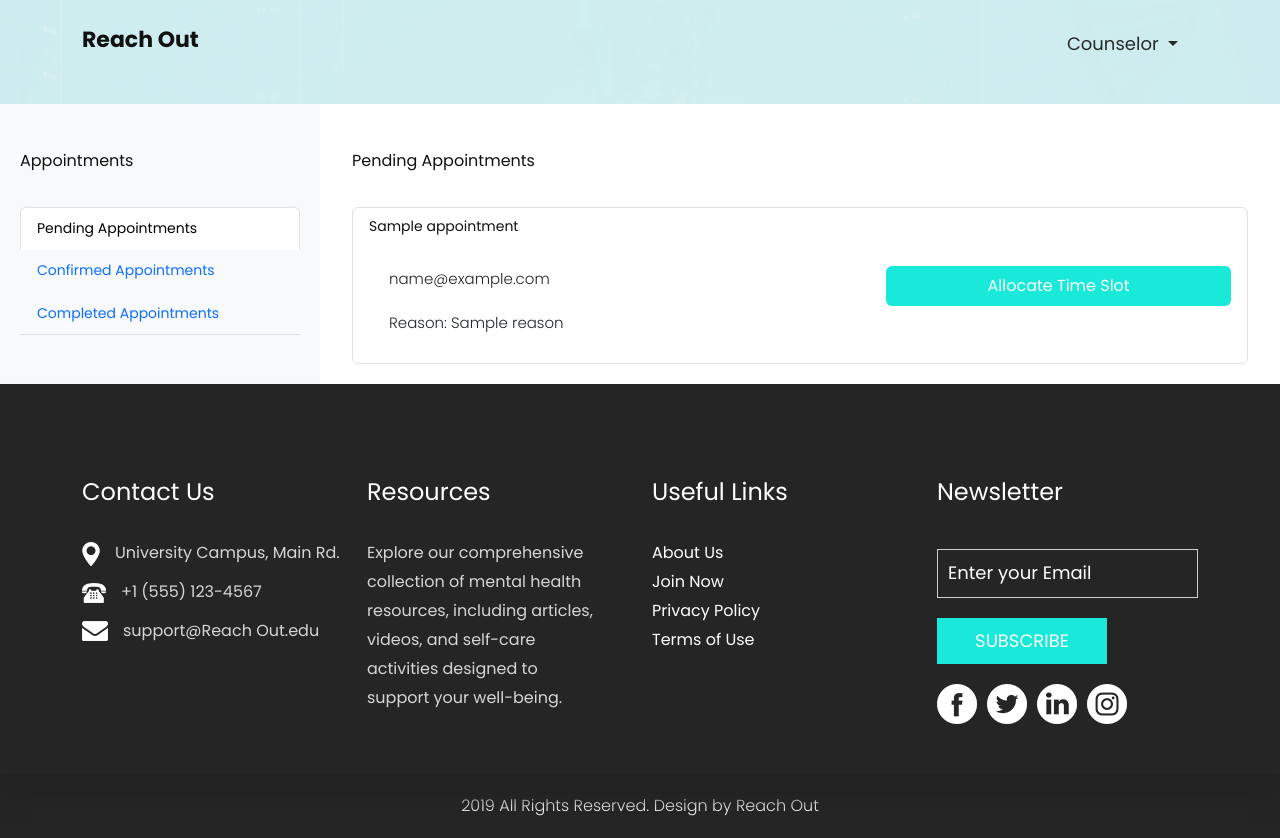
After one commit to AmalAntoney123/Reachout_ML, a Flask app: page /counselor in a window 1280 px wide. The commit adds this page. Run offline with Flask 3, Linux system fonts and the light colour scheme; a database or web service that is not in the repository returns one stand-in record (values such as "Sample title"); some libraries are stand-ins or nearby versions.

Commit message:
appointment allocation working

```diff
--- a/app.py
+++ b/app.py
@@ -12,6 +12,7 @@ from quotes import quotes
 from recommend import recommend_bp
 from appointment import appointment_bp
 from chat import chat_bp
+from counselor import counselor_bp
 
 
 app = Flask(__name__)
@@ -22,6 +23,7 @@ app.register_blueprint(journal_bp)
 app.register_blueprint(recommend_bp)
 app.register_blueprint(appointment_bp)
 app.register_blueprint(chat_bp)
+app.register_blueprint(counselor_bp)
 
 app.secret_key = 'secret_key123'
 
--- a/appointment.py
+++ b/appointment.py
@@ -9,6 +9,9 @@ appointment_bp = Blueprint('appointment', __name__)
 client = MongoClient('mongodb://localhost:27017/')
 db = client['db_reachOut']
 appointments_collection = db['appointment']
+
+
+
 
 
 @appointment_bp.route("/bookAppointment", methods=["POST"])
--- a/login.py
+++ b/login.py
@@ -27,6 +27,9 @@ def login():
                 session['age'] = user['age']
                 session['gender'] = user['gender']
                 session['uid'] = str(user['_id'])
+
+                if (session.get('name') == "counselor"):
+                    return redirect(url_for('counselor.counselor'))
                 # Redirect to the home page after login
                 return redirect(url_for('user'))
             else:
--- a/templates/chat.html
+++ b/templates/chat.html
@@ -26,7 +26,7 @@
 <body>
 	<nav class="navbar navbar-expand-lg navbar-dark bg-dark">
 		<div class="container">
-			<a class="navbar-brand" href="#">
+			<a class="navbar-brand" href=".">
 				<h2><b>Reach Out</b></h2>
 			</a>
 			<button class="navbar-toggler" type="button" data-toggle="collapse" data-target="#navbarSupportedContent"
--- /dev/null
+++ b/templates/counsellor.html
@@ -0,0 +1,262 @@
+<!DOCTYPE html>
+<html lang="en">
+
+<head>
+    <meta charset="UTF-8">
+    <meta name="viewport" content="width=device-width, initial-scale=1.0">
+    <title>Reach Out Student Mental Health Support</title>
+
+    <script src="https://ajax.googleapis.com/ajax/libs/jquery/3.6.0/jquery.min.js"></script>
+    <script src="https://cdn.jsdelivr.net/npm/bootstrap@5.3.0/dist/js/bootstrap.bundle.min.js"></script>
+    <script src="https://cdnjs.cloudflare.com/ajax/libs/popper.js/2.11.6/umd/popper.min.js"
+        crossorigin="anonymous"></script>
+
+    <link href="https://cdn.jsdelivr.net/npm/bootstrap@5.3.0-alpha1/dist/css/bootstrap.min.css" rel="stylesheet">
+
+    <link rel="stylesheet" href="{{ url_for('static', filename='css/style.css') }}">
+
+    <link rel="icon" href="{{ url_for('static', filename='images/fevicon.png') }}" type="image/gif" />
+
+    <link rel="stylesheet"
+        href="https://cdn.jsdelivr.net/gh/eliyantosarage/font-awesome-pro@main/fontawesome-pro-6.5.1-web/css/all.min.css">
+    <style>
+        .btn-primary {
+            width: 100%;
+            color: #ffffff;
+            background-color: #19e9d9;
+            text-align: center;
+            padding: 7px 0px;
+            border: 0;
+        }
+
+        .btn-primary:hover {
+            width: 100%;
+            color: #ffffff;
+            background-color: #45b9af;
+            text-align: center;
+            padding: 7px 0px;
+            border: 0;
+        }
+
+        .sidebar {
+            background-color: #f8f9fa;
+            padding: 20px;
+        }
+
+        .tab-content {
+            padding: 20px;
+        }
+    </style>
+
+</head>
+
+<body>
+    <div class="header_section">
+        <nav class="navbar navbar-expand-lg navbar-light bg-light">
+            <div class="container-fluid">
+                <a class="navbar-brand" href=".">
+                    <h2><b>Reach Out</b></h2>
+                </a>
+                <button class="navbar-toggler" type="button" data-bs-toggle="collapse"
+                    data-bs-target="#navbarSupportedContent" aria-controls="navbarSupportedContent"
+                    aria-expanded="false" aria-label="Toggle navigation">
+                    <span class="navbar-toggler-icon"></span>
+                </button>
+                <div class="collapse navbar-collapse" id="navbarSupportedContent">
+                    <ul class="navbar-nav ms-auto">
+                        <li class="nav-item dropdown">
+                            <a class="nav-link dropdown-toggle" href="#" id="navbarDropdown" role="button"
+                                data-bs-toggle="dropdown" aria-expanded="false">
+                                <i class="fa fa-user" aria-hidden="true"></i> Counselor
+                            </a>
+                            <ul class="dropdown-menu" aria-labelledby="navbarDropdown">
+                                <li><a class="dropdown-item" href="user">Profile</a></li>
+                                <li><a class="dropdown-item" href="counselor">Counselor Panel</a></li>
+                                <li><a class="dropdown-item" href=".">Home</a></li>
+                                <li>
+                                    <hr class="dropdown-divider">
+                                </li>
+                                <li><a class="dropdown-item" href="logout">Logout</a></li>
+                            </ul>
+                        </li>
+                    </ul>
+                </div>
+            </div>
+        </nav>
+    </div>
+
+    <div class="container-fluid">
+        <div class="row">
+            <div class="col-md-3 sidebar">
+                <h4 class="my-4">Appointments</h4>
+                <ul class="nav nav-tabs flex-column" id="myTab" role="tablist">
+                    <li class="nav-item">
+                        <a class="nav-link active" id="pending-tab" data-toggle="tab" href="#pending" role="tab"
+                            aria-controls="pending" aria-selected="true">Pending Appointments</a>
+                    </li>
+                    <li class="nav-item">
+                        <a class="nav-link" id="confirmed-tab" data-toggle="tab" href="#confirmed" role="tab"
+                            aria-controls="confirmed" aria-selected="false">Confirmed Appointments</a>
+                    </li>
+                    <li class="nav-item">
+                        <a class="nav-link" id="completed-tab" data-toggle="tab" href="#completed" role="tab"
+                            aria-controls="completed" aria-selected="false">Completed Appointments</a>
+                    </li>
+                </ul>
+            </div>
+            <div class="col-md-9 bg-white">
+                <div class="tab-content">
+                    <div class="tab-pane fade show active" id="pending" role="tabpanel" aria-labelledby="pending-tab">
+                        <h4 class="my-4">Pending Appointments</h4>
+                        <ul class="list-group">
+                            {% for appointment in pending_appointments %}
+                            <li class="list-group-item">
+                                <div class="d-flex justify-content-between align-items-center">
+                                    <div>
+                                        <h5>{{ appointment.name }}</h5>
+                                        <p>{{ appointment.email }}</p>
+                                        <p>Reason: {{ appointment.reason }}</p>
+                                    </div>
+                                    <button class="btn btn-primary p-2 allocate-time-slot" style="width:40%"
+                                        data-appointment-id="{{ appointment._id }}">Allocate Time Slot</button>
+                                </div>
+                                <div class="time-slots-container" style="display: none;"></div>
+                            </li>
+                            {% endfor %}
+                        </ul>
+                    </div>
+                </div>
+            </div>
+        </div>
+    </div>
+    <script>
+        $(document).ready(function () {
+            $('.allocate-time-slot').click(function () {
+                var appointmentId = $(this).data('appointment-id');
+                var timeSlotsContainer = $(this).closest('li').find('.time-slots-container');
+
+                $.ajax({
+                    url: '/get_available_slots',
+                    type: 'POST',
+                    data: { appointment_id: appointmentId },
+                    success: function (response) {
+                        timeSlotsContainer.empty();
+                        if (response.length > 0) {
+                            timeSlotsContainer.show();
+                            $.each(response, function (index, slot) {
+                                var slotStartDateTime = new Date(slot.start);
+                                var slotEndDateTime = new Date(slot.end);
+
+                                // Create a new Date object with the correct time zone offset
+                                var localSlotStartDateTime = new Date(
+                                    slotStartDateTime.getFullYear(),
+                                    slotStartDateTime.getMonth(),
+                                    slotStartDateTime.getDate(),
+                                    slotStartDateTime.getHours(),
+                                    slotStartDateTime.getMinutes(),
+                                    slotStartDateTime.getSeconds()
+                                );
+
+                                var slotButton = $('<button>').addClass('btn btn-outline-primary m-1').text(`${localSlotStartDateTime.toLocaleString()} - ${slotEndDateTime.toLocaleString()}`).click(function () {
+                                    updateAppointment(appointmentId, localSlotStartDateTime);
+                                });
+                                timeSlotsContainer.append(slotButton);
+                            });
+                        } else {
+                            timeSlotsContainer.hide();
+                            alert('No available time slots for the current day.');
+                        }
+                    }
+                });
+            });
+
+            function updateAppointment(appointmentId, slotStartDateTime) {
+                const slotStartDatetimeStr = slotStartDateTime.toISOString();
+                $.ajax({
+                    url: '/update_appointment',
+                    type: 'POST',
+                    data: { appointment_id: appointmentId, slot_start_datetime: slotStartDatetimeStr },
+                    success: function (response) {
+                        alert('Appointment updated successfully!');
+                        location.reload();
+                    },
+                    error: function (error) {
+                        console.log(error);
+                    }
+                });
+            }
+        });
+    </script>
+    <!-- footer section start -->
+    <div class="footer_section layout_padding" id="contact">
+        <div class="container">
+            <div class="row">
+                <div class="col-lg-3 col-sm-6">
+                    <h1 class="adderss_text">Contact Us</h1>
+                    <div class="map_icon"><img src="{{ url_for('static', filename='images/map-icon.png') }}"><span
+                            class="paddlin_left_0">University Campus, Main Rd.</span></div>
+                    <div class="map_icon"><img src="{{ url_for('static', filename='images/call-icon.png') }}"><span
+                            class="paddlin_left_0">+1 (555) 123-4567</span></div>
+                    <div class="map_icon"><img src="{{ url_for('static', filename='images/mail-icon.png') }}"><span
+                            class="paddlin_left_0">support@Reach Out.edu</span></div>
+                </div>
+                <div class="col-lg-3 col-sm-6">
+                    <h1 class="adderss_text">Resources</h1>
+                    <div class="hiphop_text_1">Explore our comprehensive collection of mental health resources,
+                        including articles, videos, and self-care activities designed to support your well-being.
+                    </div>
+                </div>
+                <div class="col-lg-3 col-sm-6">
+                    <h1 class="adderss_text">Useful Links</h1>
+                    <div class="Useful_text">
+                        <ul>
+                            <li><a href="#" style="color:white!important">About Us</a></li>
+                            <li><a href="#" style="color:white!important">Join Now</a></li>
+                            <li><a href="#" style="color:white!important">Privacy Policy</a></li>
+                            <li><a href="#" style="color:white!important">Terms of Use</a></li>
+                        </ul>
+                    </div>
+                </div>
+                <div class="col-lg-3 col-sm-6">
+                    <h1 class="adderss_text">Newsletter</h1>
+                    <input type="text" class="Enter_text" placeholder="Enter your Email" name="Enter your Email">
+                    <div class="subscribe_bt"><a href="#">Subscribe</a></div>
+                    <div class="social_icon">
+                        <ul>
+                            <li><a href="#"><img src="{{ url_for('static', filename='images/fb-icon.png') }}"></a>
+                            </li>
+                            <li><a href="#"><img src="{{ url_for('static', filename='images/twitter-icon.png') }}"></a>
+                            </li>
+                            <li><a href="#"><img src="{{ url_for('static', filename='images/linkedin-icon.png') }}"></a>
+                            </li>
+                            <li><a href="#"><img
+                                        src="{{ url_for('static', filename='images/instagram-icon.png') }}"></a>
+                            </li>
+                        </ul>
+                    </div>
+                </div>
+            </div>
+        </div>
+    </div>
+    <!-- footer section end -->
+
+
+    <!-- copyright section start -->
+    <div class="copyright_section">
+        <div class="container">
+            <p class="copyright_text">2019 All Rights Reserved. Design by <a href="#">Reach Out</a></p>
+        </div>
+    </div>
+
+    <script>
+        $(function () {
+            $('#myTab a').on('click', function (e) {
+                e.preventDefault();
+                $(this).tab('show');
+            });
+        });
+    </script>
+
+</body>
+
+</html>
```
Also changed, not shown: counselor.py (added, +138 -0 lines).
